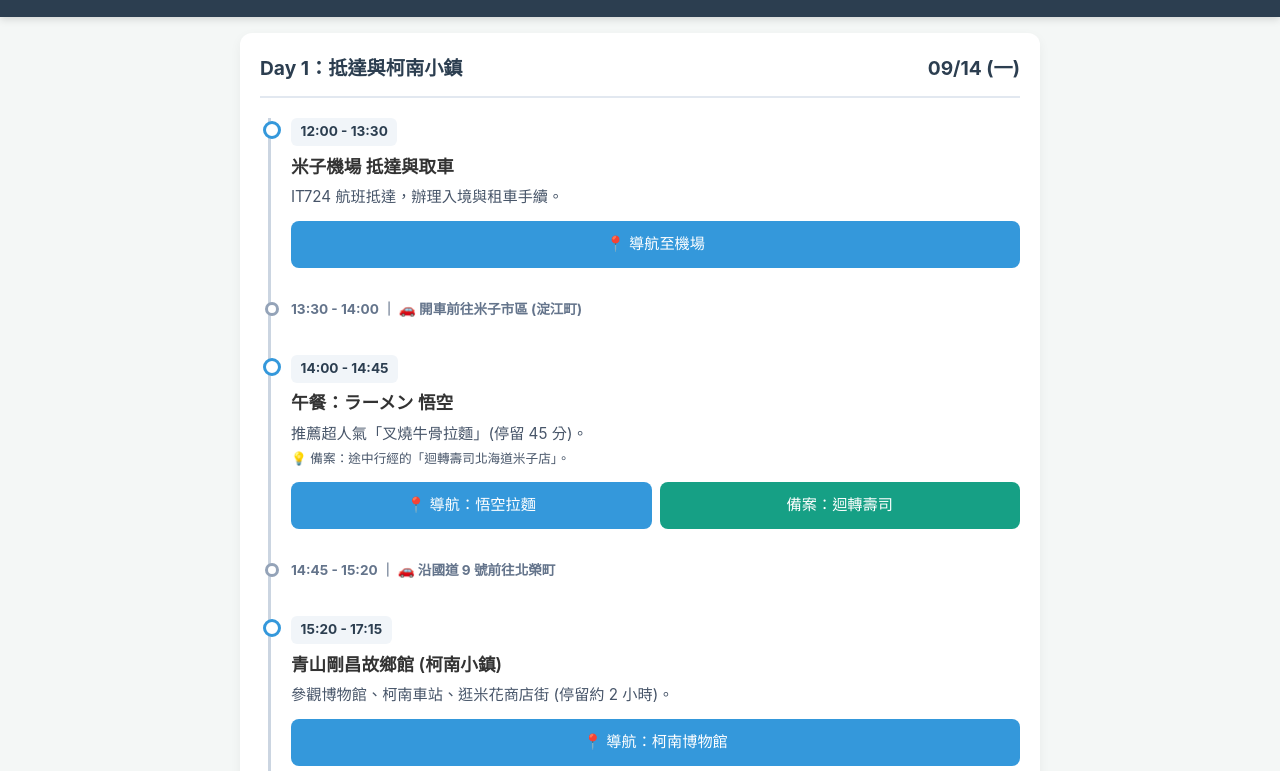
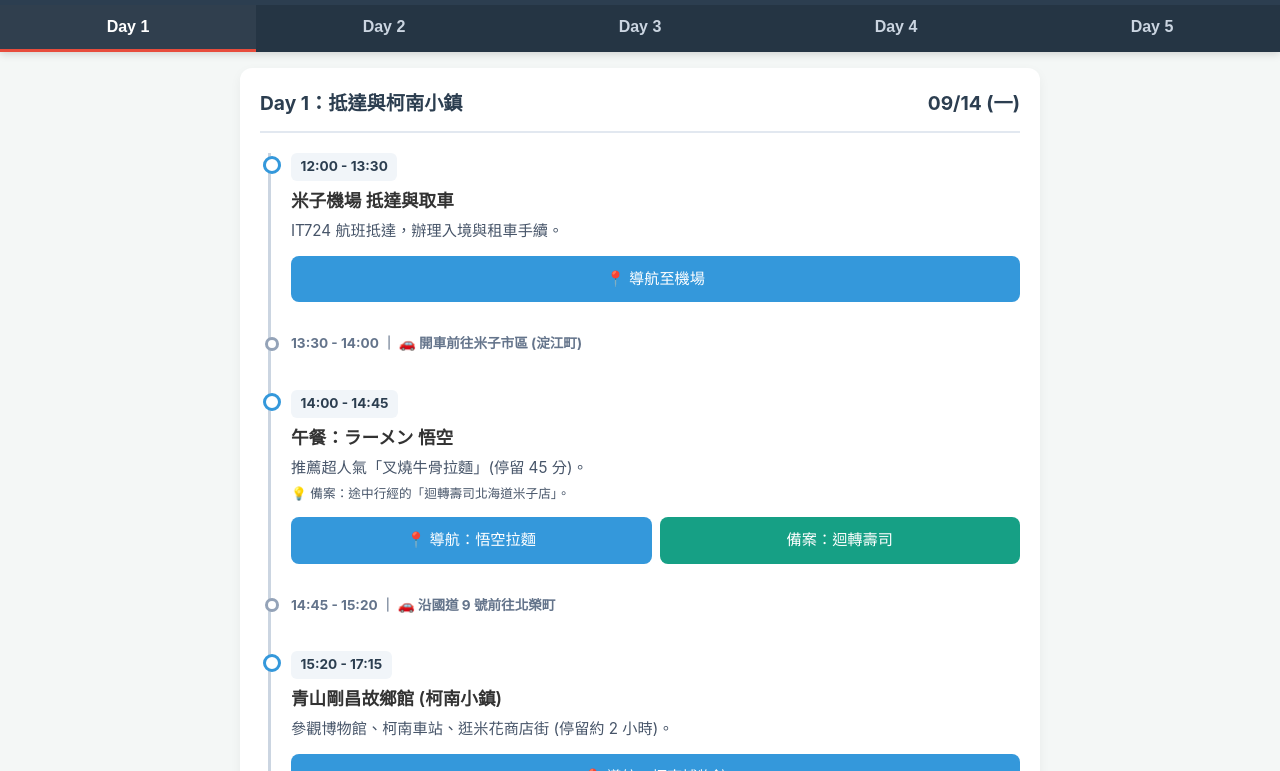
Before and after one commit to wpx60917/Sanin-Travel, a website: page index.html in a window 1280 px wide. Shown: the part 88-859 px from the top of the page. Drawn offline with Linux system fonts and the light colour scheme.

Commit message:
set tab by days

```diff
--- a/index.html
+++ b/index.html
@@ -32,7 +32,6 @@
         header {
             background: var(--primary-color);
             color: white;
-            padding: 1.25rem 1rem;
             text-align: center;
             position: sticky;
             top: 0;
@@ -40,8 +39,57 @@
             box-shadow: 0 2px 8px rgba(0,0,0,0.15);
         }
 
+        .header-top {
+            padding: 1.25rem 1rem 0.5rem;
+        }
+
         header h1 { margin: 0; font-size: 1.25rem; }
         header p { margin: 0.25rem 0 0 0; font-size: 0.9rem; opacity: 0.9; }
+
+        /* --- 分頁 (Tab) 樣式 --- */
+        .tab-nav {
+            display: flex;
+            overflow-x: auto;
+            background: rgba(0, 0, 0, 0.15);
+            -webkit-overflow-scrolling: touch;
+            scrollbar-width: none; /* Firefox */
+        }
+        .tab-nav::-webkit-scrollbar {
+            display: none; /* Chrome, Safari */
+        }
+
+        .tab-btn {
+            flex: 1;
+            min-width: 76px;
+            background: transparent;
+            border: none;
+            color: #cbd5e1;
+            padding: 0.8rem 0.25rem;
+            font-size: 1rem;
+            font-weight: 600;
+            cursor: pointer;
+            border-bottom: 3px solid transparent;
+            transition: all 0.3s ease;
+            white-space: nowrap;
+        }
+        .tab-btn.active {
+            color: white;
+            border-bottom-color: var(--accent-color);
+            background: rgba(255, 255, 255, 0.05);
+        }
+
+        .tab-content {
+            display: none;
+            animation: fadeIn 0.3s ease;
+        }
+        .tab-content.active {
+            display: block;
+        }
+
+        @keyframes fadeIn {
+            from { opacity: 0; transform: translateY(8px); }
+            to { opacity: 1; transform: translateY(0); }
+        }
 
         .container {
             padding: 1rem;
@@ -175,14 +223,23 @@
 <body>
 
 <header>
-    <h1>鳥取與島根 五日自駕行</h1>
-    <p>2026/09/14 - 2026/09/18 ｜ 米子進出</p>
+    <div class="header-top">
+        <h1>鳥取與島根 五日自駕行</h1>
+        <p>2026/09/14 - 2026/09/18 ｜ 米子進出</p>
+    </div>
+    <div class="tab-nav">
+        <button class="tab-btn active" onclick="openTab(event, 'day1')">Day 1</button>
+        <button class="tab-btn" onclick="openTab(event, 'day2')">Day 2</button>
+        <button class="tab-btn" onclick="openTab(event, 'day3')">Day 3</button>
+        <button class="tab-btn" onclick="openTab(event, 'day4')">Day 4</button>
+        <button class="tab-btn" onclick="openTab(event, 'day5')">Day 5</button>
+    </div>
 </header>
 
 <div class="container">
 
     <!-- Day 1 -->
-    <div class="day-card">
+    <div id="day1" class="day-card tab-content active">
         <h2 class="day-title">Day 1：抵達與柯南小鎮 <span>09/14 (一)</span></h2>
         <div class="timeline">
             <div class="timeline-item">
@@ -237,7 +294,7 @@
     </div>
 
     <!-- Day 2 -->
-    <div class="day-card">
+    <div id="day2" class="day-card tab-content">
         <h2 class="day-title">Day 2：海岸奇景與夕陽 <span>09/15 (二)</span></h2>
         <div class="timeline">
             <div class="timeline-item drive"><div class="time-badge">09:00 - 09:15 ｜ 🚗 開車出發前往鳥取砂丘</div></div>
@@ -301,7 +358,7 @@
     </div>
 
     <!-- Day 3 -->
-    <div class="day-card">
+    <div id="day3" class="day-card tab-content">
         <h2 class="day-title">Day 3：國寶城池與出雲微醺 <span>09/16 (三)</span></h2>
         <div class="timeline">
             <div class="timeline-item walk"><div class="time-badge">09:00 - 10:20 ｜ 🚶 晨間散策 (溫泉街步行)</div></div>
@@ -366,7 +423,7 @@
     </div>
 
     <!-- Day 4 -->
-    <div class="day-card">
+    <div id="day4" class="day-card tab-content">
         <h2 class="day-title">Day 4：神話巡禮與溫泉海景 <span>09/17 (四)</span></h2>
         <div class="timeline">
             <div class="timeline-item drive"><div class="time-badge">10:00 - 10:20 ｜ 🚗 開車前往稻佐之濱</div></div>
@@ -445,7 +502,7 @@
     </div>
 
     <!-- Day 5 -->
-    <div class="day-card">
+    <div id="day5" class="day-card tab-content">
         <h2 class="day-title">Day 5：大山牧場與妖怪小鎮 <span>09/18 (五)</span></h2>
         <div class="timeline">
             <div class="timeline-item drive"><div class="time-badge">10:00 - 10:25 ｜ 🚗 從皆生溫泉開車前往大山</div></div>
@@ -495,5 +552,28 @@
 
 </div>
 
+<script>
+    function openTab(evt, dayId) {
+        // 隱藏所有分頁內容
+        var tabContents = document.getElementsByClassName("tab-content");
+        for (var i = 0; i < tabContents.length; i++) {
+            tabContents[i].classList.remove("active");
+        }
+
+        // 移除所有按鈕的 active 狀態
+        var tabBtns = document.getElementsByClassName("tab-btn");
+        for (var i = 0; i < tabBtns.length; i++) {
+            tabBtns[i].classList.remove("active");
+        }
+
+        // 顯示被點擊的分頁並加上 active 狀態
+        document.getElementById(dayId).classList.add("active");
+        evt.currentTarget.classList.add("active");
+
+        // 切換分頁時，自動將畫面平滑捲動回最上方
+        window.scrollTo({ top: 0, behavior: 'smooth' });
+    }
+</script>
+
 </body>
 </html>
```
